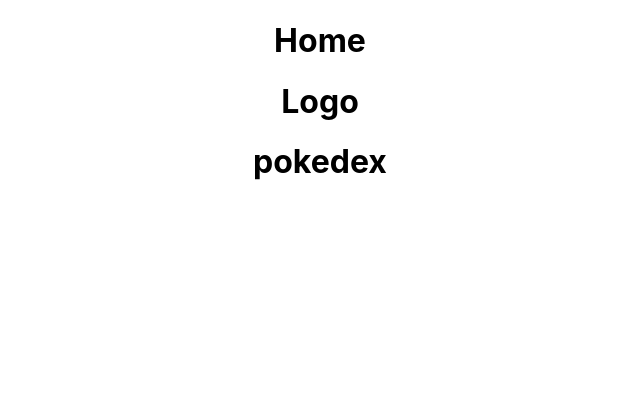
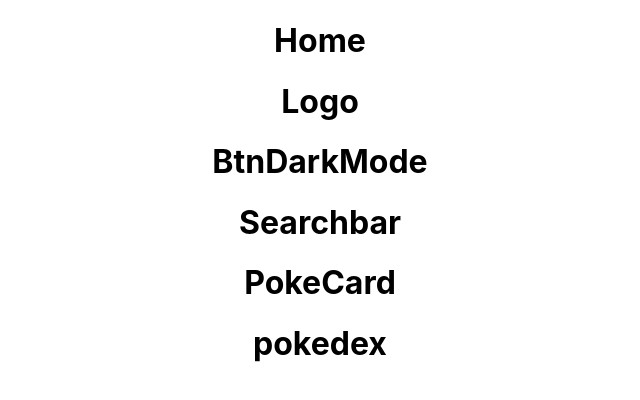
Before and after one commit to allbutgold/pokedex, a React (Create React App) app: page / in a window 1280 px wide. Shown: the top 400 px of the page, without its empty margins (320-960 px from the left). Built offline with nearby package versions, Linux system fonts and the light colour scheme.

Commit message:
add components to Home

```diff
--- a/src/pages/Home.js
+++ b/src/pages/Home.js
@@ -1,12 +1,24 @@
+//import library
+import { useState, useEffect } from "react";
+import { useParams } from "react-router-dom";
+
+
 // component import
 import Logo from "../components/logo/Logo.js";
+import BtnDarkMode from "../components/buttonsAll/btnDarkMode/BtnDarkMode.js";
+import Searchbar from "../components/searchbar/Searchbar.js";
+import PokeCard from "../components/pokeCard/PokeCard.js";
+
+const Home = () => {
 
 
-const Home = () => {
     return (
         <main>
             <h1>Home</h1>
             <Logo/>
+            <BtnDarkMode />
+            <Searchbar />
+            <PokeCard />
         </main>
 
     );
--- a/src/pages/Menu.js
+++ b/src/pages/Menu.js
@@ -1,3 +1,4 @@
+
 const Menu = () => {
     return ( <h1>Menu</h1>
 
```
Also changed, not shown: src/components/pokeCard/PokeCard.js (+8 -0 lines).
